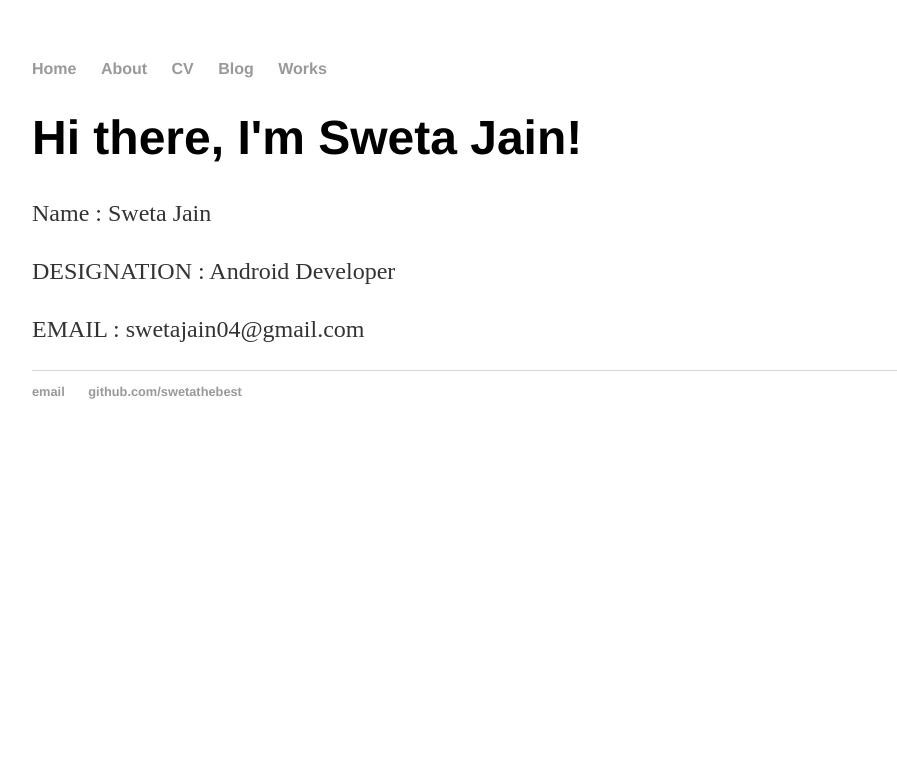
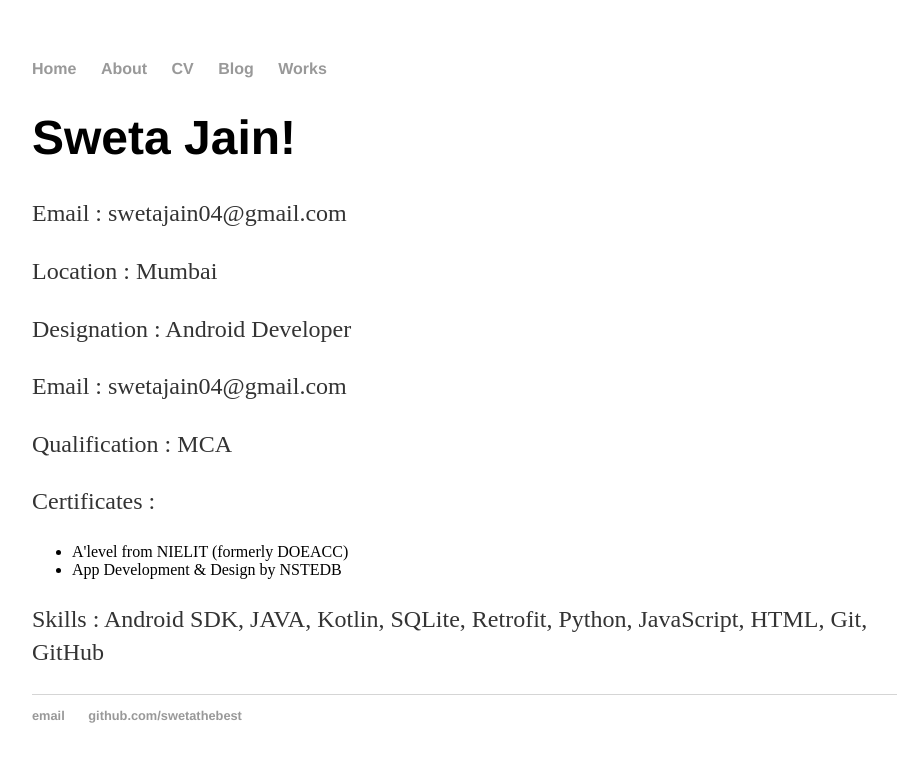
Before and after one commit to SwetaTheBest/swetathebest.github.io, a Jekyll site: the page built from cv/index.html, in a window 1280 px wide. Shown: the top 762 px of the page, without its empty margins (160-1057 px from the left). Built offline with Jekyll 4.4.1, drawn with Linux system fonts in a browser that asks for light colours.

Commit message:
Update index.html
updated

```diff
--- a/cv/index.html
+++ b/cv/index.html
@@ -3,8 +3,16 @@ layout: default
 title: Sweta Jain
 ---
 <div class="blurb">
-	<h1>Hi there, I'm Sweta Jain!</h1>
-	<p>Name : Sweta Jain </p>
-  <p>DESIGNATION : Android Developer</p>
-  <p>EMAIL : swetajain04@gmail.com </p>
+	<h1>Sweta Jain!</h1>
+	<p>Email : swetajain04@gmail.com </p>
+	<p>Location : Mumbai </p>
+	<p>Designation : Android Developer</</p>
+	<p>Email : swetajain04@gmail.com </p>
+  <p>Qualification : MCA</p>
+  <p>Certificates :<ul>
+	<li>A'level from NIELIT (formerly DOEACC)</li>
+	<li>App Development & Design by NSTEDB</li>
+	</ul>
+	</p>
+<p>Skills : Android SDK, JAVA, Kotlin, SQLite, Retrofit, Python, JavaScript, HTML, Git, GitHub</p>
 </div><!-- /.blurb -->
```
